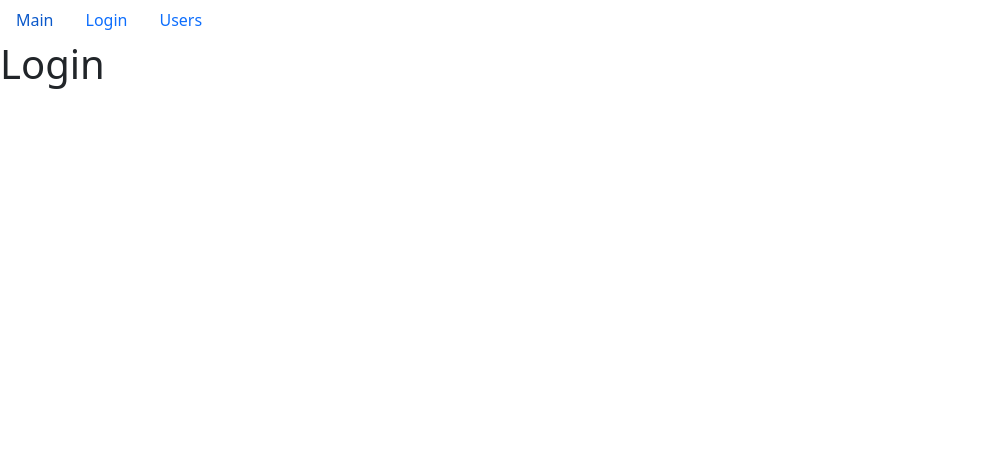
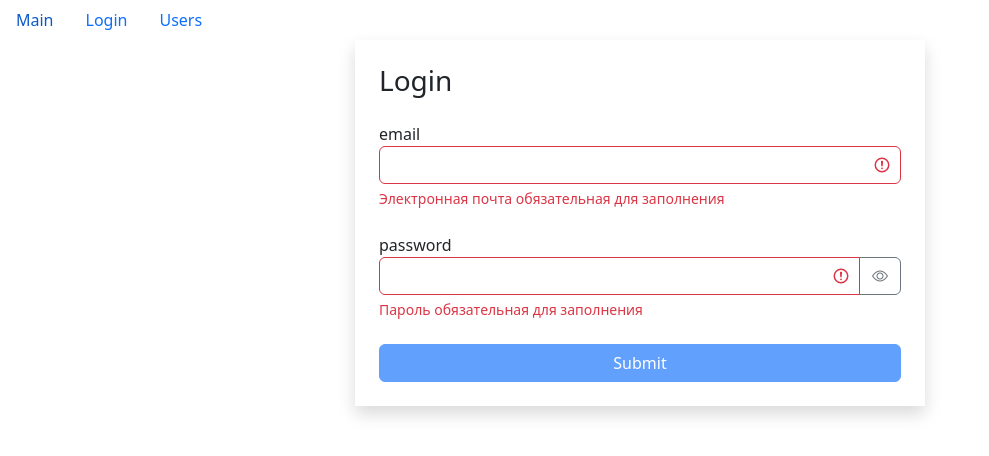
Before and after one commit to Taitanos/fast-company, a React (Create React App) app: page /login in a window 1280 px wide. Shown: the top 456 px of the page, without its empty margins (0-989 px from the left). Built offline with nearby package versions, Linux system fonts and the light colour scheme.

Commit message:
added TextField.tsx and validator.js.ts, refactoring code in to Login.tsx

```diff
--- /dev/null
+++ b/src/components/TextField.tsx
@@ -0,0 +1,43 @@
+import React, {ChangeEvent, useState} from 'react';
+
+type PropsType = {
+    label: string
+    type: string
+    name: string
+    value: string
+    error: string
+    onChange: (e: ChangeEvent<HTMLInputElement>) => void
+}
+
+function TextField({label, type, name, value, error, onChange}: PropsType) {
+
+    const [showPassword, setShowPassword] = useState<boolean>(false)
+
+    const toggleShowPassword = () => {
+        setShowPassword((prevState) => !prevState)
+    }
+
+    const getInputClasses = () => {
+        return 'form-control' + (error ? ' is-invalid' : '')
+    }
+
+    return (
+        <div className={'mb-4'}>
+            <label htmlFor={name}>{label}</label>
+            <div className={'input-group has-validation'}>
+                <input className={getInputClasses()} type={showPassword ? 'text' : type} id={name} name={name}
+                       value={value}
+                       onChange={onChange}/>
+                {type === 'password' && (
+                    <button className={'btn btn-outline-secondary'} type={'button'}
+                            onClick={toggleShowPassword}>
+                        <i className={"bi bi-eye" + (showPassword ? "-slash" : "")}/>
+                    </button>
+                )}
+                {error && <div className={'invalid-feedback'}>{error}</div>}
+            </div>
+        </div>
+    )
+}
+
+export default TextField;
--- a/src/layout/Login.tsx
+++ b/src/layout/Login.tsx
@@ -1,10 +1,73 @@
-import React from "react";
+import React, {ChangeEvent, FormEvent, useEffect, useState} from 'react';
+import TextField from '../components/TextField';
+import {validator} from '../utils/validator.js';
 
-function Login () {
+type PropsType = {
+    email: string
+    password: string
+}
+
+export type ErrorsType = {
+    [key: string]: string
+}
+
+function Login() {
+
+    const [data, setData] = useState<PropsType>({email: '', password: ''})
+    const [errors, setErrors] = useState<ErrorsType>({})
+
+    useEffect(() => {
+        validate()
+    }, [data])
+
+    const validatorConfig = {
+        email: {
+            isRequired: {message: "Электронная почта обязательная для заполнения"},
+            isEmail: {message:"Электронная почта введена некорректно"}
+        },
+        password: {
+            isRequired: {message: "Пароль обязательная для заполнения"},
+            isCapitalSymbol: {message: "Пароль должен содержать хотя бы одну заглавную букву"},
+            isContainDigit: {message: "Пароль должен содержать хотя бы одну цифру"},
+            min: {
+                message: "Пароль должен состоять минимум из 8 символов",
+                value: 8,
+            },
+        }
+    }
+
+    const validate = () => {
+        const errors = validator(data, validatorConfig)
+        setErrors(errors)
+        return Object.keys(errors).length === 0
+    }
+
+    const isValid = Object.keys(errors).length === 0
+
+    const handleChange = (e: ChangeEvent<HTMLInputElement>) => {
+        setData((prevState) => ({...prevState, [e.target.name]: e.target.value}))
+    }
+
+    const handleSubmit = (e: FormEvent<HTMLFormElement>) => {
+        e.preventDefault()
+        const isValid = validate()
+        if (!isValid) return
+        console.log(data)
+    }
+
     return (
-        <>
-            <h1>Login</h1>
-        </>
+        <div className={"container mr-5"}>
+            <div className={"row"}>
+                <div className={"col-md-6 offset-md-3 p-4 shadow"}>
+                    <h3 className={"mb-4"}> Login</h3>
+                    <form onSubmit={handleSubmit}>
+                        <TextField label={'email'} type={'text'} name={'email'} value={data.email} onChange={handleChange} error={errors.email}/>
+                        <TextField label={'password'} type={'password'} name={'password'} value={data.password} onChange={handleChange} error={errors.password}/>
+                        <button className={"btn btn-primary w-100 mx-auto"} type={'submit'} disabled={!isValid}>Submit</button>
+                    </form>
+                </div>
+            </div>
+        </div>
     )
 }
 
--- /dev/null
+++ b/src/utils/validator.js.ts
@@ -0,0 +1,47 @@
+export function validator (data: any, config: any) {
+    const errors: any = {}
+
+    function validate (validateMethod: any, data: string, config: any) {
+        let statusValidate
+        switch (validateMethod) {
+            case "isRequired":
+                statusValidate = data.trim() === ''
+                break
+            case "isEmail": {
+                const emailRegExp = /^\S+@\S+\.\S+$/g
+                statusValidate = !emailRegExp.test(data)
+                break
+            }
+            case "isCapitalSymbol": {
+                const capitalRegExp = /[A-Z]+/g
+                statusValidate = !capitalRegExp.test(data)
+                break
+            }
+            case "isContainDigit": {
+                const digitRegExp = /\d+/g
+                statusValidate = !digitRegExp.test(data)
+                break
+            }
+            case "min":
+                statusValidate = data.length < config.data
+                break
+            default:
+                break
+        }
+        if (statusValidate) return config.message
+    }
+
+    for (const fieldName in data) {
+        for (const validateMethod in config[fieldName]) {
+            const error = validate(
+                validateMethod,
+                data[fieldName],
+                config[fieldName] [validateMethod]
+            )
+            if (error && !errors[fieldName]) {
+                errors[fieldName] = error
+            }
+        }
+    }
+    return errors
+}
```
